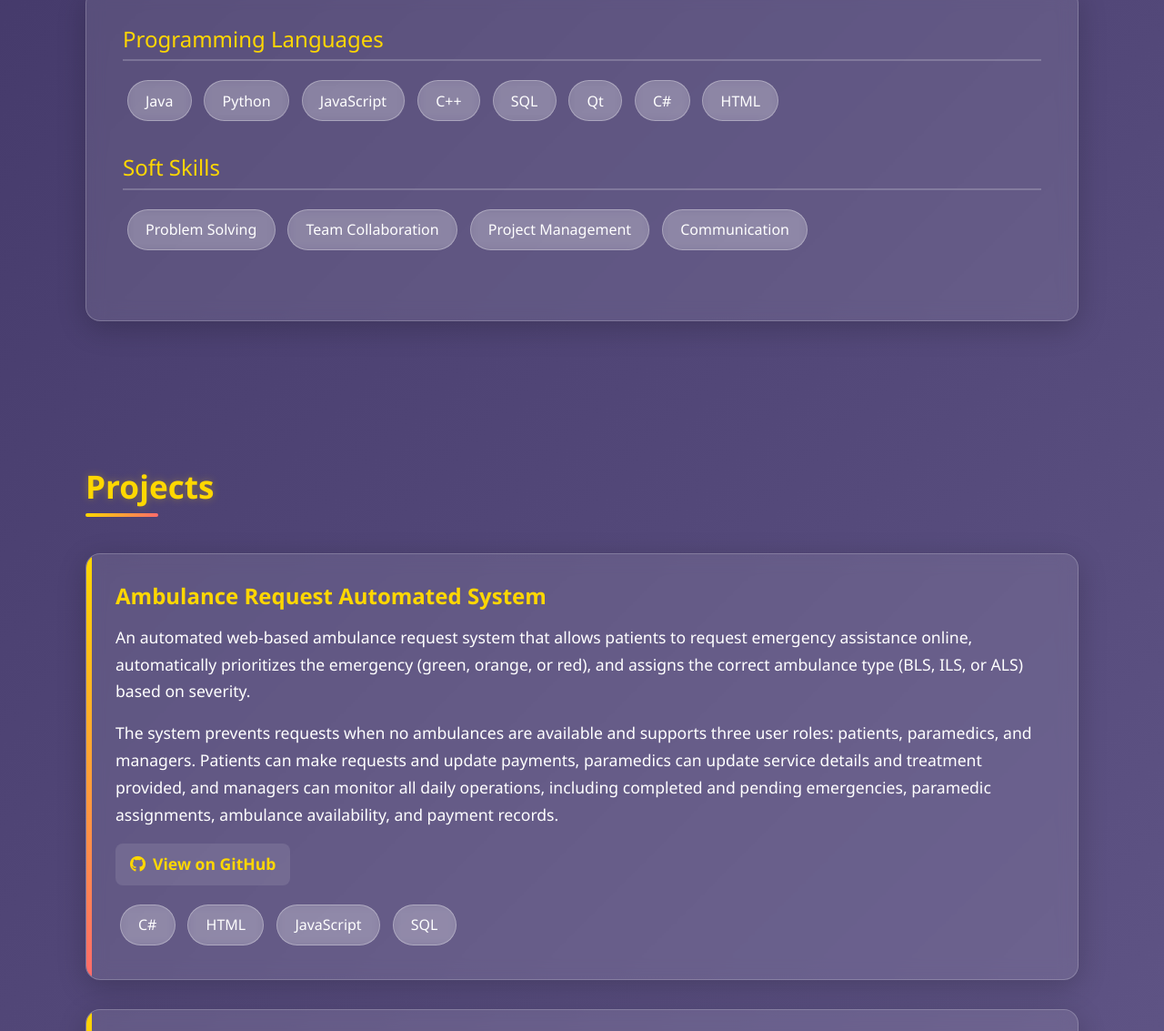
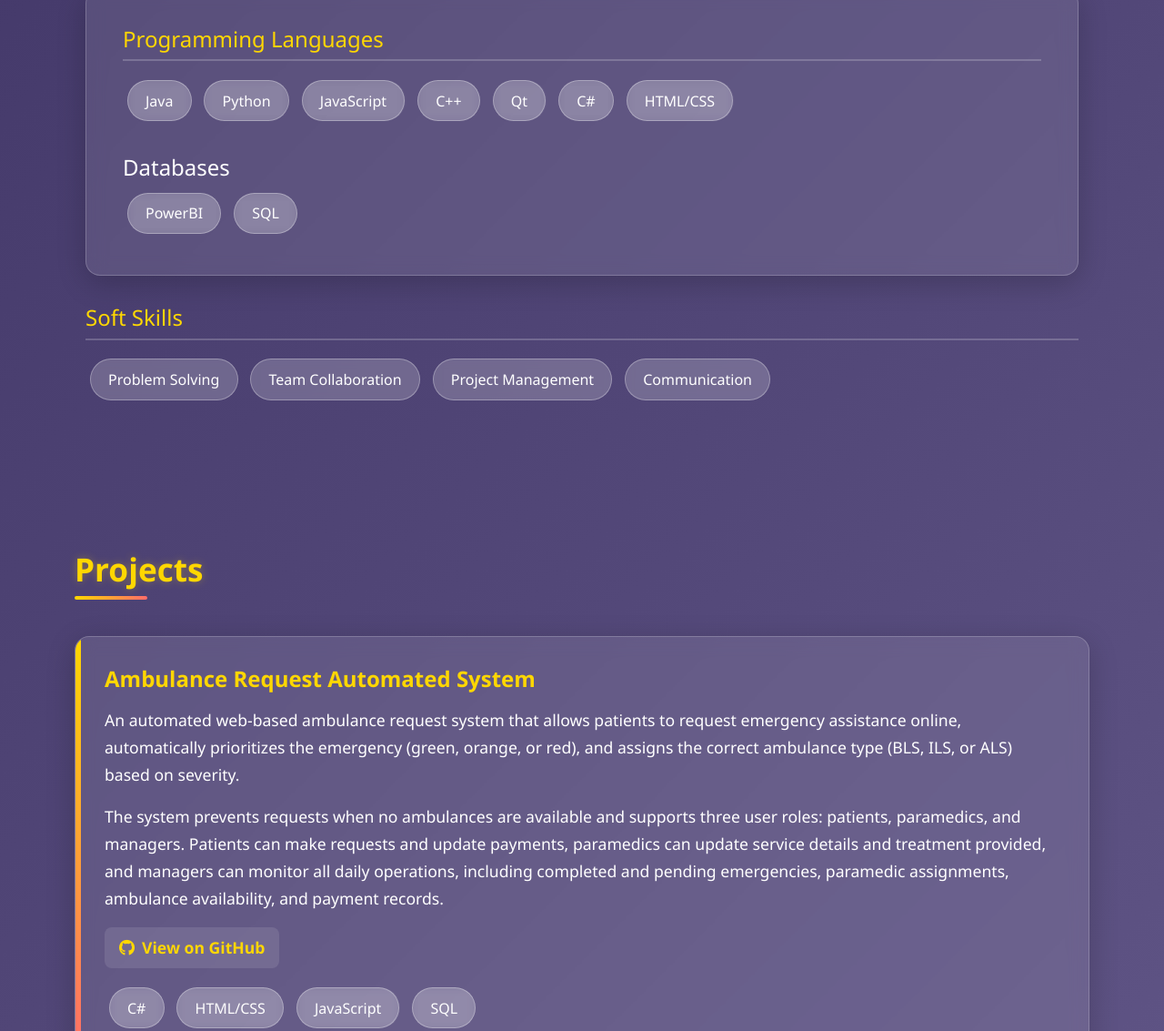
Before and after one commit to senamile-20/MyPortfolio-, a plain HTML site: page index.html in a window 1280 px wide. Shown: the part 1171-2304 px from the top of the page at 91% size. Drawn offline with nearby package versions, Linux system fonts and the light colour scheme.

```diff
--- a/index.html
+++ b/index.html
@@ -537,10 +537,16 @@
                             <span class="skill-badge">Python</span>
                             <span class="skill-badge">JavaScript</span>
                             <span class="skill-badge">C++</span>
-                            <span class="skill-badge">SQL</span>
                             <span class="skill-badge">Qt</span>
                             <span class="skill-badge">C#</span>
-                            <span class="skill-badge">HTML</span>
+                            <span class="skill-badge">HTML/CSS</span>
+                        </div>
+                    </div>
+					<h4>Databases</h4>
+                        <div>
+                            <span class="skill-badge">PowerBI</span>
+                            <span class="skill-badge">SQL</span>
+
                         </div>
                     </div>
 
@@ -577,7 +583,7 @@
                 </div>
                 <div class="mt-3">
                     <span class="skill-badge">C#</span>
-                    <span class="skill-badge">HTML</span>
+                    <span class="skill-badge">HTML/CSS</span>
                     <span class="skill-badge">JavaScript</span>
 					<span class="skill-badge">SQL</span>
                 </div>
@@ -764,4 +770,5 @@
         });
     </script>
 </body>
+
 </html>
```
